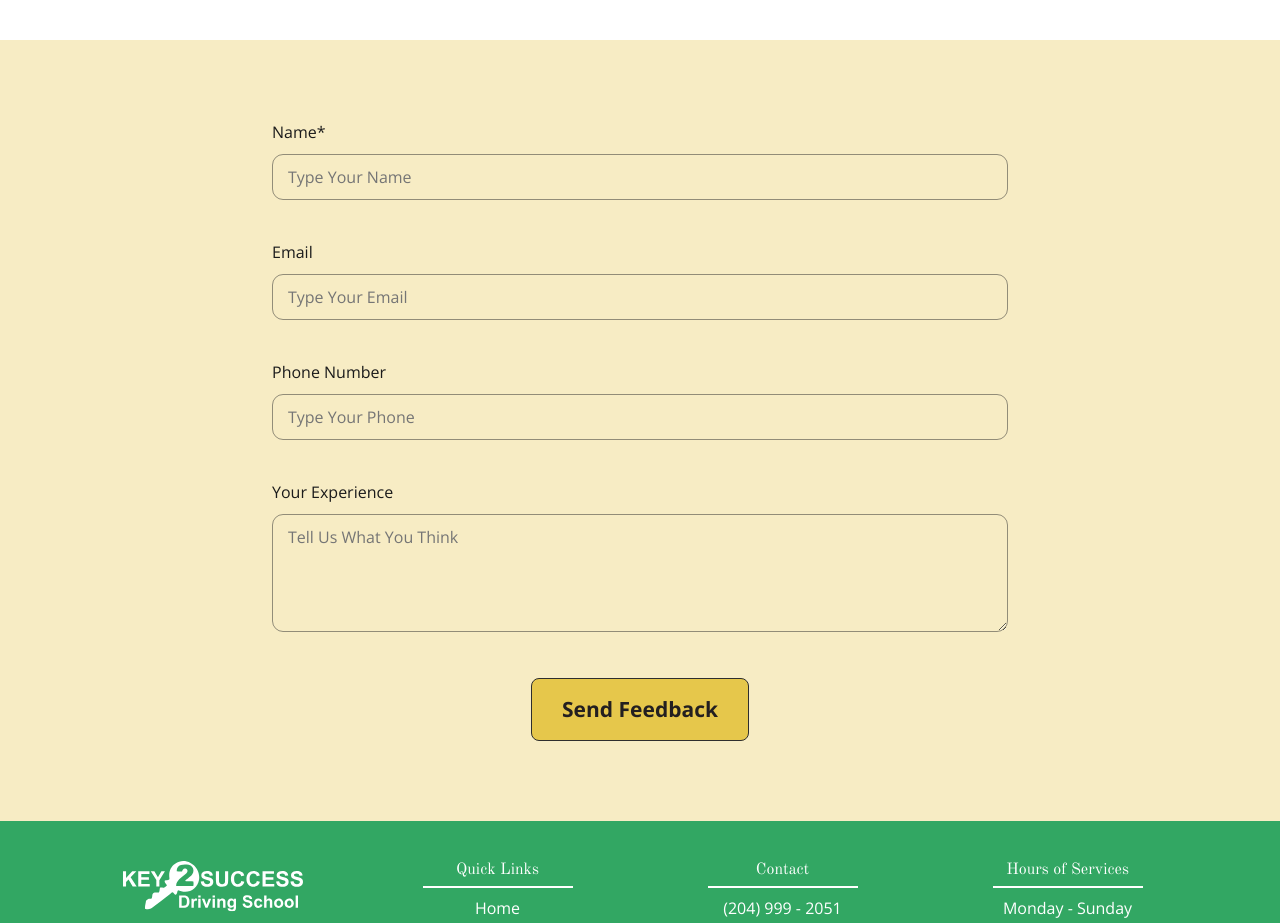
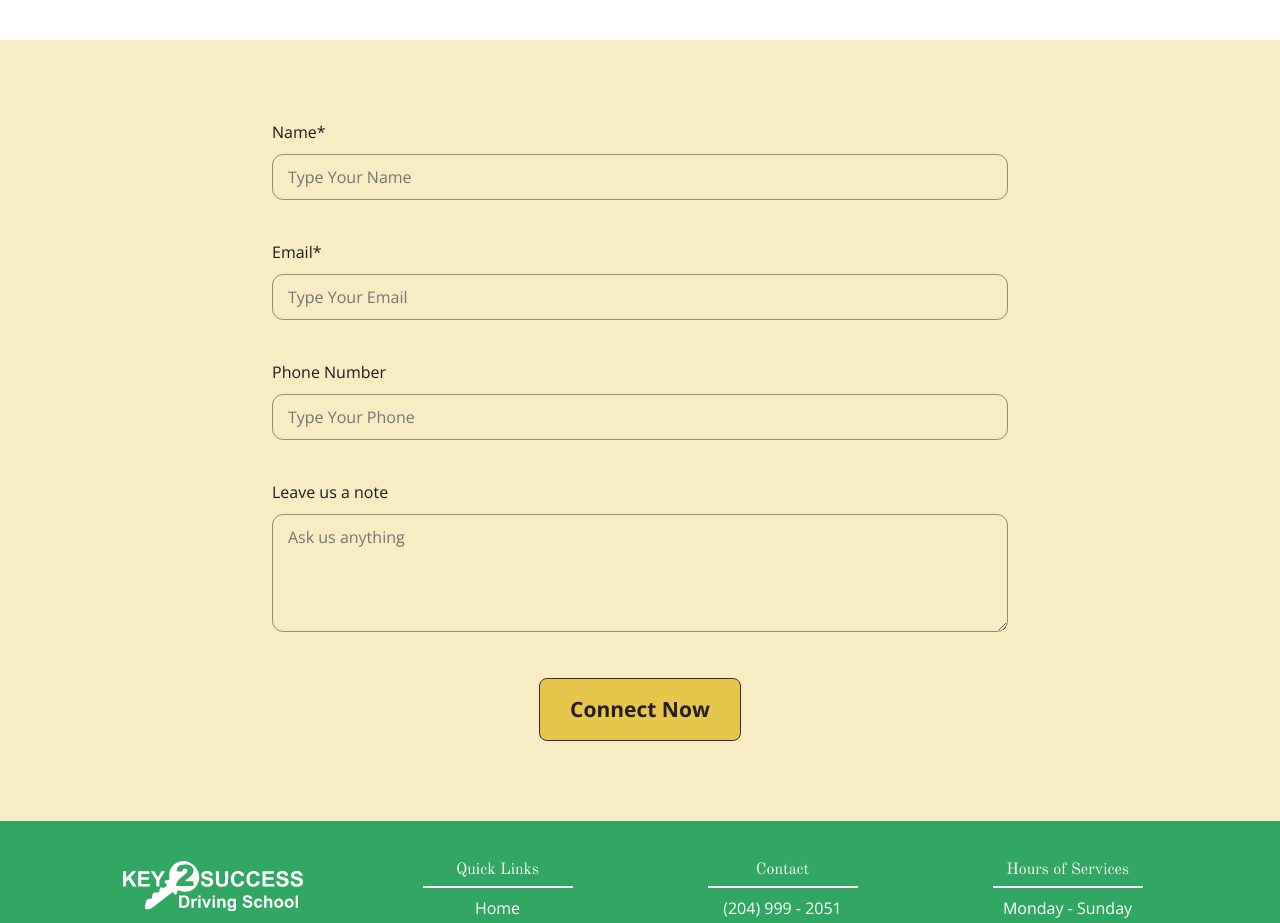
Before and after one commit to AnnHo01/key2success_driving, a Next.js app: page /contact in a window 1280 px wide. Shown: the part 920-1843 px from the top of the page. Built offline with nearby package versions, Linux system fonts and the light colour scheme.

Commit message:
Test again

```diff
--- a/src/app/contact/page.js
+++ b/src/app/contact/page.js
@@ -47,8 +47,9 @@ function Home() {
             </Container>
         </section>
         <section className='bg-yel text-center'>
-          {/* <form className={`${styles.exp_form}`} name="contact_form" method="POST"  action='/thanks' netlify>
+          <form className={`${styles.exp_form}`} name="contact_form" method="POST"  action='/thanks' netlify>
             <input type="hidden" name="form-name" value="contact_form" />
+            <input type="hidden" name="tag" value='contact' />
             <Container>
               <Row className='d-flex justify-content-center' style={{gap: '40px'}}>
                 <Col xs={12} lg={8}>
@@ -72,34 +73,7 @@ function Home() {
                 </Col>
               </Row>
             </Container>
-          </form> */}
-
-          <form className={`${styles.exp_form}`} name="reapp_form" method="POST" action='/thanks' netlify>
-                        <input type="hidden" name="form-name" value="reapp_form" />
-                        <Container>
-                        <Row className='d-flex justify-content-center' style={{gap: '40px'}}>
-                            <Col xs={12} lg={8}>
-                            <label htmlFor='afname'>Name*</label>
-                            <input type='text' id='afname' name='afname' placeholder='Type Your Name'  required />
-                            </Col>
-                            <Col xs={12} lg={8}>
-                            <label htmlFor='aemail'>Email</label>
-                            <input type='email' id='aemail' name='aemail' placeholder='Type Your Email' />
-                            </Col>
-                            <Col xs={12} lg={8}>
-                            <label htmlFor='apnum'>Phone Number</label>
-                            <input type='number' id='apnum' name='apnum' placeholder='Type Your Phone' />
-                            </Col>
-                            <Col xs={12} lg={8}>
-                            <label htmlFor='aexperience'>Your Experience</label>
-                            <textarea id='aexperience' name='aexperience' rows={4} placeholder='Tell Us What You Think' ></textarea>
-                            </Col>
-                            <Col xs={12} lg={8} className='d-flex justify-content-center'>
-                            <button type="submit" className='call_btn'>Send Feedback</button>
-                            </Col>
-                        </Row>
-                        </Container>
-                    </form>
+          </form>
         </section>
       </main>
     </>
--- a/src/app/review/page.js
+++ b/src/app/review/page.js
@@ -68,8 +68,8 @@ function Home() {
                   <input type='text' id='fname' name='fname' placeholder='Type Your Name' required />
                 </Col>
                 <Col xs={12} lg={8}>
-                  <label htmlFor='email'>Email</label>
-                  <input type='email' id='email' name='email' placeholder='Type Your Email'/>
+                  <label htmlFor='email'>Email*</label>
+                  <input type='email' id='email' name='email' placeholder='Type Your Email' required />
                 </Col>
                 <Col xs={12} lg={8}>
                   <label htmlFor='pnum'>Phone Number</label>
```
